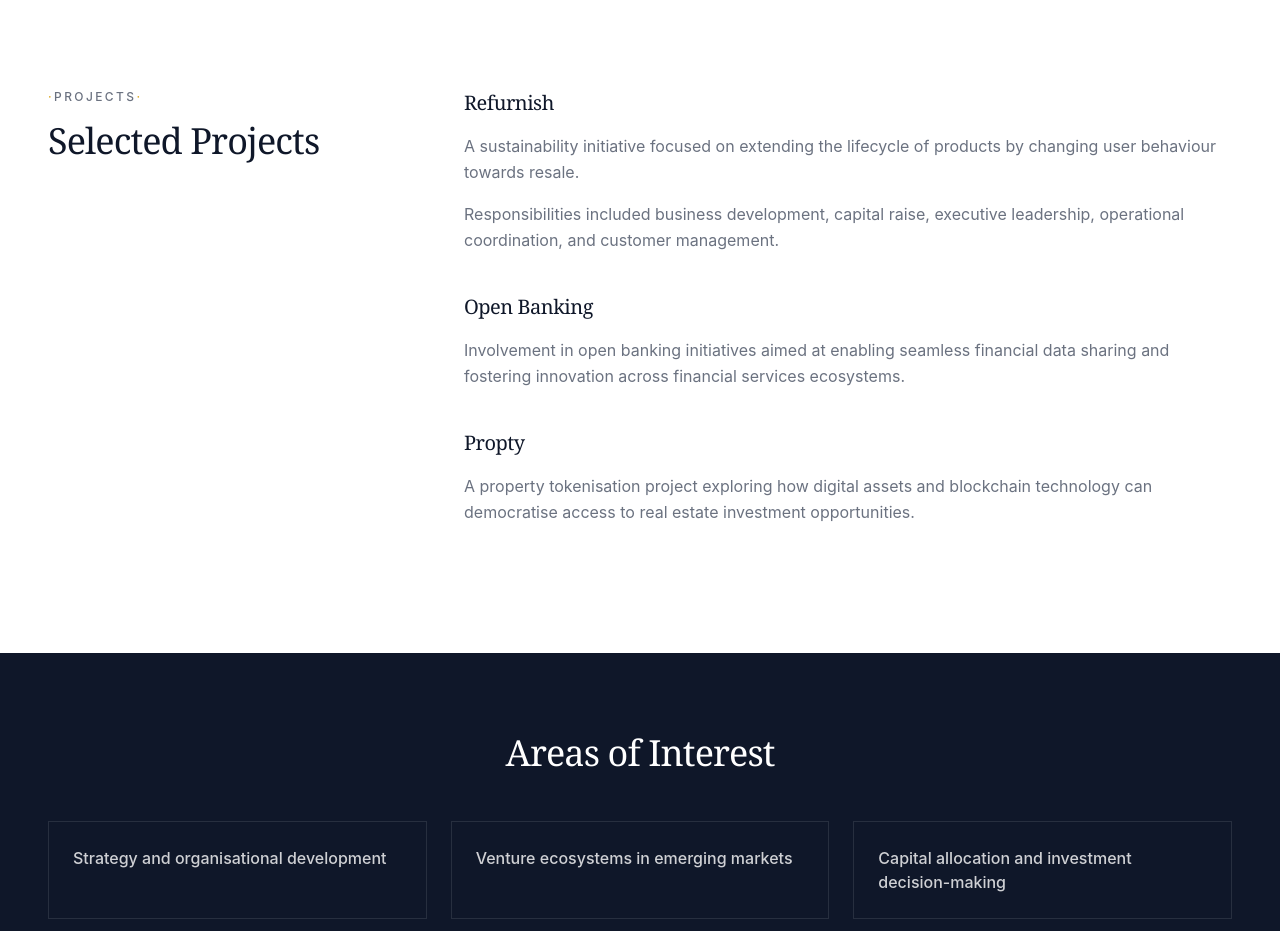
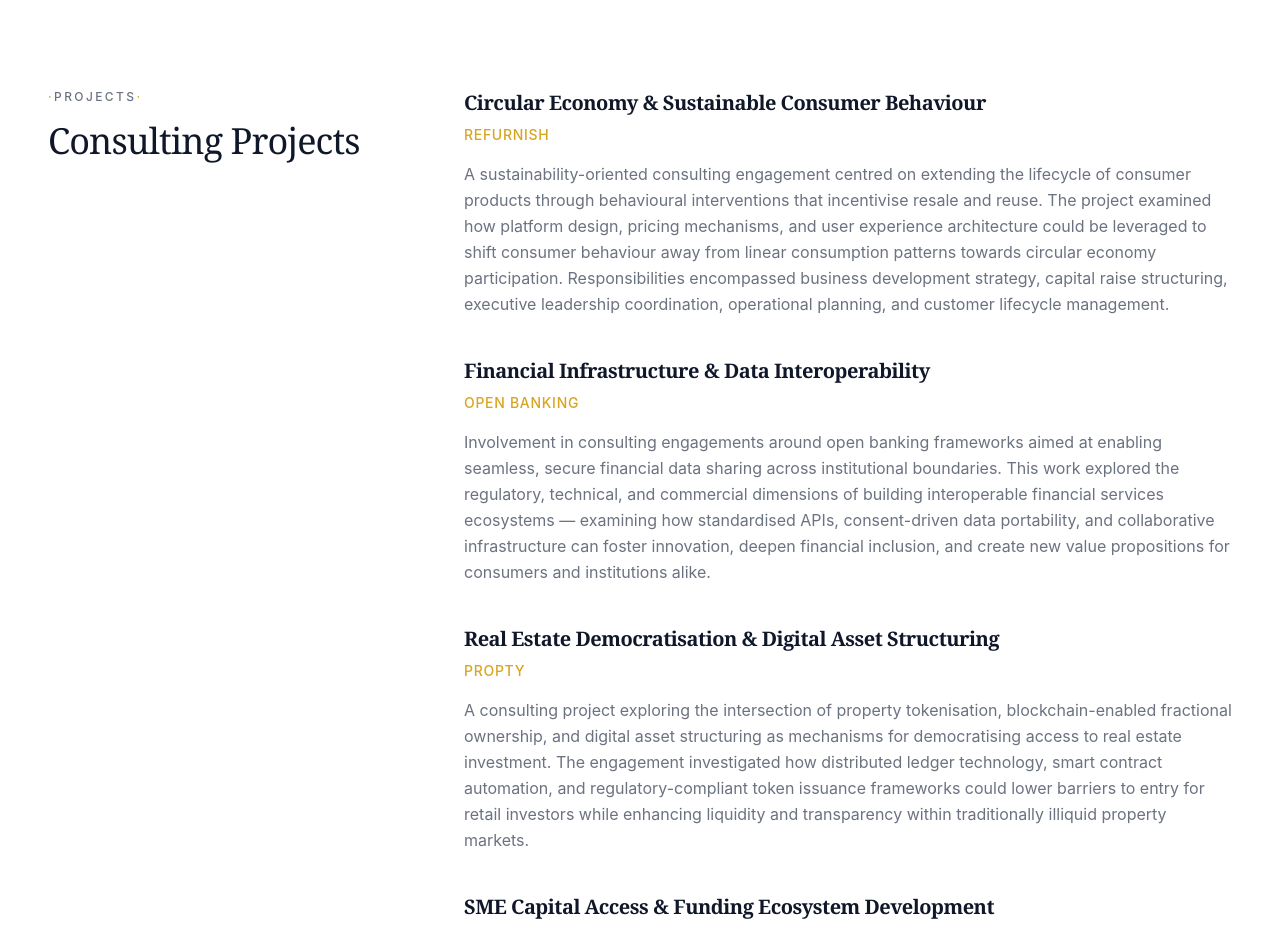
Before and after one commit to Oluseyiadebayo/oluseyiadebayo, a React (Vite) app: page /experience in a window 1280 px wide. Shown: the part 1740-2671 px from the top of the page. Built offline with nearby package versions, Linux system fonts and the light colour scheme; the HTML template or start-up script is replaced by a standard one.

Commit message:
Improve Experience.tsx content
Co-authored-by: Oluseyiadebayo <123813848+Oluseyiadebayo@users.noreply.github.com>

```diff
--- a/src/pages/Experience.tsx
+++ b/src/pages/Experience.tsx
@@ -142,7 +142,7 @@ const Experience = () => {
         </div>
       </section>
 
-      {/* Selected Projects */}
+      {/* Consulting Projects */}
       <section className="section-padding">
         <div className="container-wide">
           <div className="grid lg:grid-cols-12 gap-16 items-start">
@@ -155,7 +155,7 @@ const Experience = () => {
               >
                 <span className="section-label mb-4 block">PROJECTS</span>
                 <h2 className="text-3xl md:text-4xl font-serif text-foreground">
-                  Selected Projects
+                  Consulting Projects
                 </h2>
               </motion.div>
             </div>
@@ -167,27 +167,35 @@ const Experience = () => {
                 viewport={{ once: true }}
                 transition={{ duration: 0.6 }}
               >
-                <h3 className="text-xl font-serif text-foreground mb-4">Refurnish</h3>
+                <h3 className="text-xl font-serif font-bold text-foreground mb-2">Circular Economy & Sustainable Consumer Behaviour</h3>
+                <span className="text-sm text-gold uppercase tracking-wider font-medium mb-4 block">Refurnish</span>
                 <div className="space-y-4 text-muted-foreground leading-relaxed">
                   <p>
-                    A sustainability initiative focused on extending the lifecycle of products by changing user behaviour towards resale.
-                  </p>
-                  <p>
-                    Responsibilities included business development, capital raise, executive leadership, operational coordination, and customer management.
+                    A sustainability-oriented consulting engagement centred on extending the lifecycle of consumer products through behavioural interventions that incentivise resale and reuse. The project examined how platform design, pricing mechanisms, and user experience architecture could be leveraged to shift consumer behaviour away from linear consumption patterns towards circular economy participation. Responsibilities encompassed business development strategy, capital raise structuring, executive leadership coordination, operational planning, and customer lifecycle management.
                   </p>
                 </div>
 
-                <h3 className="text-xl font-serif text-foreground mb-4 mt-10">Open Banking</h3>
+                <h3 className="text-xl font-serif font-bold text-foreground mb-2 mt-10">Financial Infrastructure & Data Interoperability</h3>
+                <span className="text-sm text-gold uppercase tracking-wider font-medium mb-4 block">Open Banking</span>
                 <div className="space-y-4 text-muted-foreground leading-relaxed">
                   <p>
-                    Involvement in open banking initiatives aimed at enabling seamless financial data sharing and fostering innovation across financial services ecosystems.
+                    Involvement in consulting engagements around open banking frameworks aimed at enabling seamless, secure financial data sharing across institutional boundaries. This work explored the regulatory, technical, and commercial dimensions of building interoperable financial services ecosystems — examining how standardised APIs, consent-driven data portability, and collaborative infrastructure can foster innovation, deepen financial inclusion, and create new value propositions for consumers and institutions alike.
                   </p>
                 </div>
 
-                <h3 className="text-xl font-serif text-foreground mb-4 mt-10">Propty</h3>
+                <h3 className="text-xl font-serif font-bold text-foreground mb-2 mt-10">Real Estate Democratisation & Digital Asset Structuring</h3>
+                <span className="text-sm text-gold uppercase tracking-wider font-medium mb-4 block">Propty</span>
                 <div className="space-y-4 text-muted-foreground leading-relaxed">
                   <p>
-                    A property tokenisation project exploring how digital assets and blockchain technology can democratise access to real estate investment opportunities.
+                    A consulting project exploring the intersection of property tokenisation, blockchain-enabled fractional ownership, and digital asset structuring as mechanisms for democratising access to real estate investment. The engagement investigated how distributed ledger technology, smart contract automation, and regulatory-compliant token issuance frameworks could lower barriers to entry for retail investors while enhancing liquidity and transparency within traditionally illiquid property markets.
+                  </p>
+                </div>
+
+                <h3 className="text-xl font-serif font-bold text-foreground mb-2 mt-10">SME Capital Access & Funding Ecosystem Development</h3>
+                <span className="text-sm text-gold uppercase tracking-wider font-medium mb-4 block">Incubator Advisory & Support</span>
+                <div className="space-y-4 text-muted-foreground leading-relaxed">
+                  <p>
+                    Advisory and support work with incubators and accelerators including Startup Engine and AIBx (an Ibadan-based incubator), focused on strengthening the institutional capacity of early-stage support ecosystems across Nigeria. This work addressed a critical gap in the entrepreneurial landscape: the persistent challenge of capital access for small and medium-sized enterprises (SMEs) operating in emerging markets. Engagements involved developing investment readiness frameworks, refining pitch methodologies, facilitating connections between founders and capital providers, and contributing to programmatic design that equips entrepreneurs with the financial literacy, governance structures, and strategic planning capabilities necessary to attract and deploy growth capital effectively.
                   </p>
                 </div>
               </motion.div>
```
